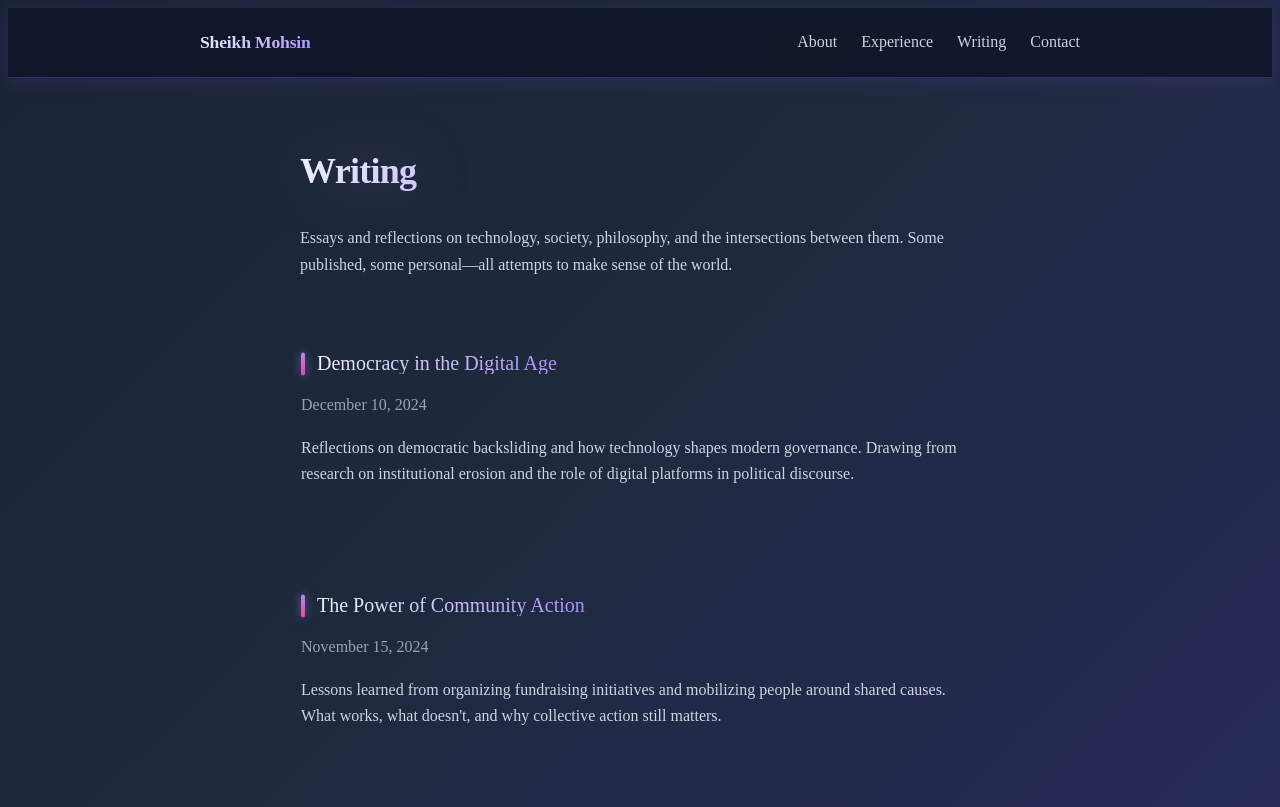
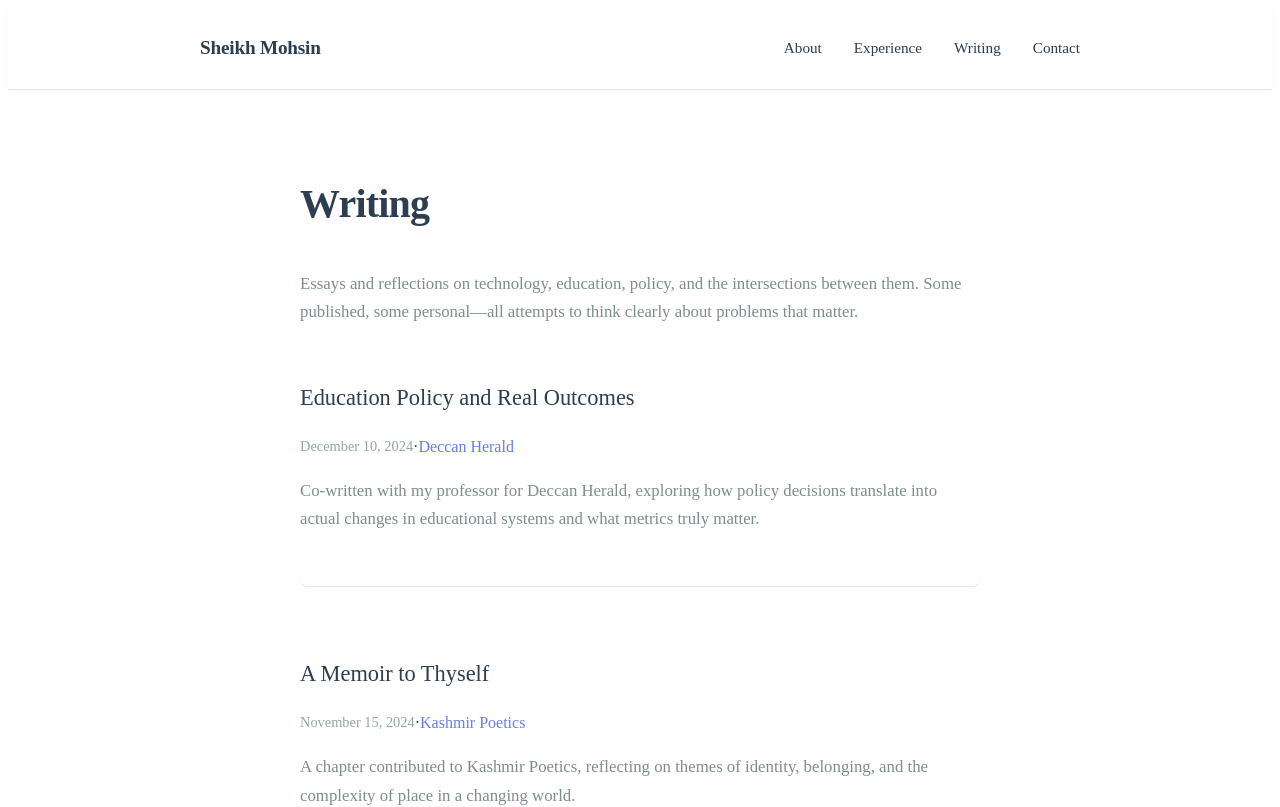
Before and after one commit to SheikhMohsin9311/personal-site, a Next.js app: page /writing in a window 1280 px wide. Shown: the top 807 px of the page. Built offline with nearby package versions, Linux system fonts and the light colour scheme.

Commit message:
Adding more consistency to each aspect

```diff
--- a/src/app/experience/page.tsx
+++ b/src/app/experience/page.tsx
@@ -4,49 +4,93 @@ export default function Experience() {
       <h1>Experience</h1>
 
       <p>
-        My experience spans academic projects, research work, and practical
-        applications of data science and systems thinking.
+        My experience spans research, operations, technical work, and writing—all
+        driven by a desire to create measurable impact through technology and
+        clear thinking.
       </p>
 
       <div className="mt-12 space-y-10">
         <div>
-          <h2 className="text-lg font-medium text-slate-900">Research Assistant</h2>
-          <p className="text-sm text-slate-600 mt-1">FLAME University · 2024 - Present</p>
+          <h2 className="text-lg font-medium text-violet-300">QA Testing Intern</h2>
+          <p className="text-sm text-slate-400 mt-1">PartyHub · Remote · July 2025 - August 2025</p>
           <p className="mt-3">
-            Working on applied research projects at the intersection of data
-            analysis and public policy. Conducting literature reviews, building
-            analytical models, and contributing to policy briefs on governance
-            and service delivery.
+            Conducted manual testing of user-facing and backend systems to ensure
+            stability and smooth deployment. Developed detailed bug reports and
+            collaborated with developers to improve system reliability and user
+            experience. Tested new features under development, verified API responses,
+            and checked cross-device compatibility. Gained hands-on experience in
+            real-world product testing cycles, issue tracking, and iterative release
+            validation.
           </p>
         </div>
 
         <div>
-          <h2 className="text-lg font-medium text-slate-900">Data Analytics Intern</h2>
-          <p className="text-sm text-slate-600 mt-1">Local Government Initiative · Summer 2024</p>
+          <h2 className="text-lg font-medium text-violet-300">Research and Operations Intern</h2>
+          <p className="text-sm text-slate-400 mt-1">Goonj · Delhi · May 2025 - June 2025</p>
           <p className="mt-3">
-            Analyzed municipal service data to identify bottlenecks in citizen
-            service delivery. Developed data visualizations and presented findings
-            to administrative staff, leading to process improvements in three
-            departments.
+            Worked with Goonj, a non-profit addressing issues of surplus and shortage
+            in urban and rural India. Focused on data-driven insights and operational
+            efficiency in education and material reuse verticals. Analysed records
+            related to book donations, usage, and redistribution to study utilisation
+            patterns and system gaps. Created structured datasets and simple visual
+            summaries to quantify utility and impact of educational material. Proposed
+            process optimisations to improve sorting and reallocation based on
+            empirical findings. Led a team of interns coordinating educational outreach
+            campaigns, aligning field data with on-ground needs.
           </p>
         </div>
 
         <div>
-          <h2 className="text-lg font-medium text-slate-900">Academic Projects</h2>
-          <p className="text-sm text-slate-600 mt-1">FLAME University · 2023 - Present</p>
-          <ul className="mt-3 space-y-2">
-            <li>• Built a recommendation system for optimizing resource allocation in university facilities</li>
-            <li>• Conducted statistical analysis of educational outcomes using regression modeling</li>
-            <li>• Developed a web scraping tool for tracking policy changes across government websites</li>
-          </ul>
+          <h2 className="text-lg font-medium text-violet-300">Writer & Contributor</h2>
+          <p className="text-sm text-slate-400 mt-1">Various Publications</p>
+          <p className="mt-3">
+            Written for Deccan Herald with my professor about education policy,
+            exploring how policy decisions affect real outcomes in educational systems.
+            Also contributed chapters to Kashmir Poetics, a Kashmir-based magazine,
+            exploring themes of identity, place, and change.
+          </p>
+        </div>
+
+        <div>
+          <h2 className="text-lg font-medium text-violet-300">Atal Tinkering Labs Coordinator</h2>
+          <p className="text-sm text-slate-400 mt-1">Jawahar Navodaya Vidyalaya · Kashmir</p>
+          <p className="mt-3">
+            Taught 3D printing and basic fabrication to junior students, helping
+            them understand how ideas become physical objects. This role taught me
+            patience, clear explanation, and the importance of hands-on learning.
+          </p>
         </div>
       </div>
 
-      <h2 className="mt-12">Skills</h2>
-      <p>
-        Python, R, SQL, JavaScript, statistical modeling, data visualization,
-        algorithm design, systems analysis, technical writing
+      <h2 className="mt-12">Technical Skills</h2>
+      <p className="mb-4">
+        <span className="text-slate-400">Programming Languages:</span> C++, Python
       </p>
+      <p className="mb-4">
+        <span className="text-slate-400">Data & Analytics:</span> Data Structures & Algorithms,
+        Data Analysis, AWS, Data Mining, Theoretical Computer Science, Algorithmic Thinking
+      </p>
+      <p className="mb-4">
+        <span className="text-slate-400">Languages:</span> English, Hindi, Urdu, Kashmiri
+      </p>
+
+      <h2 className="mt-8">Academic Involvement</h2>
+      <ul>
+        <li>Member of Dot Slash Club (University Coding Team - Programming and Hackathons)</li>
+        <li>Full ride merit-based scholarship recipient at FLAME University</li>
+        <li>Badminton Team member</li>
+        <li>Debate Team member</li>
+        <li>Former Extracurricular Head at Jawahar Navodaya Vidyalaya</li>
+      </ul>
+
+      <div className="mt-8">
+        <a
+          href="/resume.pdf"
+          className="inline-block px-6 py-3 bg-violet-600 hover:bg-violet-700 text-white rounded-lg transition-all hover:shadow-lg hover:shadow-violet-500/50"
+        >
+          View Resume
+        </a>
+      </div>
     </section>
   );
 }
--- a/src/app/globals.css
+++ b/src/app/globals.css
@@ -11,13 +11,12 @@ html {
 }
 
 body {
-  background: linear-gradient(135deg, #0f172a 0%, #1e293b 50%, #312e81 100%);
-  background-size: 200% 200%;
-  animation: gradientShift 20s ease infinite, fadeIn 0.6s ease-in;
-  color: #f1f5f9; /* slate-100 */
+  background: #ffffff;
+  color: #2c3e50;
   font-family: 'Times New Roman', Times, serif;
-  line-height: 1.65;
+  line-height: 1.7;
   min-height: 100vh;
+  animation: fadeIn 0.6s ease-in;
 }
 
 @keyframes fadeIn {
@@ -29,28 +28,19 @@ body {
   }
 }
 
-@keyframes gradientShift {
-  0%, 100% {
-    background-position: 0% 50%;
-  }
-  50% {
-    background-position: 100% 50%;
-  }
-}
-
 /* ===============================
    Layout
    =============================== */
 
 .site-header {
-  border-bottom: 1px solid rgba(139, 92, 246, 0.3);
-  background: rgba(15, 23, 42, 0.9);
-  backdrop-filter: blur(12px);
+  border-bottom: 1px solid #e8e8e8;
+  background: rgba(255, 255, 255, 0.98);
+  backdrop-filter: blur(10px);
   position: sticky;
   top: 0;
   z-index: 100;
   animation: slideDown 0.4s ease-out;
-  box-shadow: 0 4px 20px rgba(139, 92, 246, 0.15);
+  box-shadow: 0 2px 8px rgba(0, 0, 0, 0.03);
 }
 
 @keyframes slideDown {
@@ -67,7 +57,7 @@ body {
 .nav {
   max-width: 880px;
   margin: 0 auto;
-  padding: 1.25rem 1rem;
+  padding: 1.5rem 1rem;
   display: flex;
   align-items: center;
   justify-content: space-between;
@@ -75,13 +65,15 @@ body {
 
 .nav-links {
   display: flex;
-  gap: 1.5rem;
+  gap: 2rem;
 }
 
 .nav-links a {
   position: relative;
   transition: all 0.3s ease;
-  color: #cbd5e1;
+  color: #2c3e50;
+  font-size: 0.95rem;
+  font-weight: 400;
 }
 
 .nav-links a::after {
@@ -91,9 +83,8 @@ body {
   left: 0;
   width: 0;
   height: 2px;
-  background: linear-gradient(90deg, #a78bfa, #ec4899);
+  background: linear-gradient(90deg, #667eea, #764ba2);
   transition: width 0.3s ease;
-  box-shadow: 0 0 8px rgba(167, 139, 250, 0.6);
 }
 
 .nav-links a:hover::after {
@@ -101,15 +92,13 @@ body {
 }
 
 .nav-links a:hover {
-  color: #a78bfa;
-  transform: translateY(-2px);
-  text-shadow: 0 0 20px rgba(167, 139, 250, 0.5);
+  color: #667eea;
 }
 
 .content {
   max-width: 680px;
-  margin: 4rem auto;
-  padding: 0 1rem;
+  margin: 5rem auto;
+  padding: 0 1.5rem;
   animation: fadeInUp 0.7s ease-out;
 }
 
@@ -126,10 +115,11 @@ body {
 
 .footer {
   max-width: 880px;
-  margin: 6rem auto 2rem;
-  padding: 0 1rem;
-  font-size: 0.85rem;
-  color: #94a3b8;
+  margin: 8rem auto 3rem;
+  padding: 0 1.5rem;
+  font-size: 0.875rem;
+  color: #7f8c8d;
+  text-align: center;
   animation: fadeIn 1s ease-in 0.5s backwards;
 }
 
@@ -138,16 +128,12 @@ body {
    =============================== */
 
 h1 {
-  font-size: 2.25rem;
+  font-size: 2.5rem;
   font-weight: 600;
   letter-spacing: -0.02em;
-  margin-bottom: 1.5rem;
-  background: linear-gradient(135deg, #f1f5f9 0%, #a78bfa 50%, #ec4899 100%);
-  -webkit-background-clip: text;
-  -webkit-text-fill-color: transparent;
-  background-clip: text;
+  margin-bottom: 2rem;
+  color: #2c3e50;
   animation: slideInLeft 0.6s ease-out;
-  filter: drop-shadow(0 0 30px rgba(167, 139, 250, 0.3));
 }
 
 @keyframes slideInLeft {
@@ -162,33 +148,20 @@ h1 {
 }
 
 h2 {
-  font-size: 1.25rem;
+  font-size: 1.4rem;
   font-weight: 500;
   margin-top: 3rem;
-  margin-bottom: 0.75rem;
-  color: #c4b5fd;
+  margin-bottom: 1rem;
+  color: #34495e;
   position: relative;
-  padding-left: 1rem;
   animation: slideInLeft 0.6s ease-out;
 }
 
-h2::before {
-  content: '';
-  position: absolute;
-  left: 0;
-  top: 50%;
-  transform: translateY(-50%);
-  width: 4px;
-  height: 70%;
-  background: linear-gradient(180deg, #a78bfa, #ec4899);
-  border-radius: 2px;
-  box-shadow: 0 0 10px rgba(167, 139, 250, 0.6);
-}
-
 p {
-  margin-bottom: 1.25rem;
-  color: #cbd5e1;
+  margin-bottom: 1.5rem;
+  color: #546e7a;
   animation: fadeIn 0.8s ease-in;
+  font-size: 1.05rem;
 }
 
 /* ===============================
@@ -202,24 +175,20 @@ a {
 }
 
 a:hover {
-  color: #a78bfa;
-  text-shadow: 0 0 10px rgba(167, 139, 250, 0.4);
+  color: #667eea;
 }
 
 .brand {
   font-weight: 600;
   letter-spacing: -0.01em;
+  font-size: 1.2rem;
   transition: all 0.3s ease;
-  background: linear-gradient(135deg, #f1f5f9 0%, #a78bfa 100%);
-  -webkit-background-clip: text;
-  -webkit-text-fill-color: transparent;
-  background-clip: text;
-  font-size: 1.1rem;
+  color: #2c3e50;
 }
 
 .brand:hover {
-  transform: scale(1.05);
-  filter: drop-shadow(0 0 15px rgba(167, 139, 250, 0.6));
+  color: #667eea;
+  transform: scale(1.02);
 }
 
 /* ===============================
@@ -227,16 +196,18 @@ a:hover {
    =============================== */
 
 ul {
-  margin-top: 1rem;
+  margin-top: 1.5rem;
+  margin-bottom: 1.5rem;
 }
 
 li {
-  margin-bottom: 0.75rem;
+  margin-bottom: 1rem;
   position: relative;
-  padding-left: 1.5rem;
+  padding-left: 1.75rem;
   animation: fadeInUp 0.6s ease-out;
   animation-fill-mode: backwards;
-  color: #cbd5e1;
+  color: #546e7a;
+  line-height: 1.7;
 }
 
 li:nth-child(1) { animation-delay: 0.1s; }
@@ -246,23 +217,22 @@ li:nth-child(4) { animation-delay: 0.4s; }
 li:nth-child(5) { animation-delay: 0.5s; }
 
 li::before {
-  content: '→';
+  content: '•';
   position: absolute;
   left: 0;
-  color: #a78bfa;
+  color: #667eea;
   font-weight: bold;
-  transition: transform 0.3s ease;
-  text-shadow: 0 0 10px rgba(167, 139, 250, 0.6);
+  transition: all 0.3s ease;
+  font-size: 1.2rem;
 }
 
 li:hover::before {
-  transform: translateX(4px);
-  color: #ec4899;
-  text-shadow: 0 0 15px rgba(236, 72, 153, 0.8);
+  color: #764ba2;
+  transform: scale(1.2);
 }
 
 li:hover {
-  color: #f1f5f9;
+  color: #2c3e50;
 }
 
 /* ===============================
@@ -275,36 +245,37 @@ section {
 
 article {
   transition: all 0.3s ease;
-  padding: 1.5rem;
-  border-radius: 12px;
-  margin: -1.5rem;
+  padding: 1.75rem 0;
+  border-radius: 8px;
   margin-bottom: 0.5rem;
-  border: 1px solid transparent;
 }
 
 article:hover {
-  background: rgba(30, 41, 59, 0.6);
-  transform: translateX(8px);
-  box-shadow: 0 8px 30px rgba(167, 139, 250, 0.2);
-  border: 1px solid rgba(167, 139, 250, 0.3);
+  transform: translateX(6px);
+}
+
+article h2 {
+  margin-top: 0;
 }
 
 article h2 a {
-  background: linear-gradient(135deg, #f1f5f9 0%, #a78bfa 100%);
-  -webkit-background-clip: text;
-  -webkit-text-fill-color: transparent;
-  background-clip: text;
+  color: #2c3e50;
+  transition: color 0.3s ease;
 }
 
 article:hover h2 a {
-  background: linear-gradient(135deg, #a78bfa 0%, #ec4899 100%);
-  -webkit-background-clip: text;
-  -webkit-text-fill-color: transparent;
-  background-clip: text;
+  color: #667eea;
 }
 
 time {
-  color: #94a3b8 !important;
+  color: #95a5a6 !important;
+  font-size: 0.9rem;
+}
+
+/* Buttons */
+button,
+a.inline-block {
+  font-family: 'Times New Roman', Times, serif;
 }
 
 /* Smooth transitions for all interactive elements */
@@ -314,24 +285,74 @@ button, input, select, textarea {
 
 /* Accent color for interactive elements */
 ::selection {
-  background: rgba(167, 139, 250, 0.3);
-  color: #f1f5f9;
+  background: #e8eaf6;
+  color: #2c3e50;
 }
 
-/* Scrollbar styling for dark theme */
+/* Scrollbar styling */
 ::-webkit-scrollbar {
   width: 10px;
 }
 
 ::-webkit-scrollbar-track {
-  background: #1e293b;
+  background: #f8f9fa;
 }
 
 ::-webkit-scrollbar-thumb {
-  background: linear-gradient(180deg, #a78bfa, #ec4899);
+  background: #cbd5e0;
   border-radius: 5px;
 }
 
 ::-webkit-scrollbar-thumb:hover {
-  background: linear-gradient(180deg, #c4b5fd, #f472b6);
+  background: #a0aec0;
 }
+
+/* Subtle accent elements */
+.text-violet-300,
+.text-violet-400 {
+  color: #667eea !important;
+}
+
+.text-pink-400 {
+  color: #764ba2 !important;
+}
+
+.text-slate-300,
+.text-slate-400 {
+  color: #7f8c8d !important;
+}
+
+.text-slate-500 {
+  color: #95a5a6 !important;
+}
+
+.text-slate-700 {
+  color: #546e7a !important;
+}
+
+.border-slate-700 {
+  border-color: #e8e8e8 !important;
+}
+
+.bg-violet-600 {
+  background: linear-gradient(135deg, #667eea 0%, #764ba2 100%);
+}
+
+.bg-violet-600:hover {
+  background: linear-gradient(135deg, #5568d3 0%, #653a8b 100%);
+  transform: translateY(-2px);
+  box-shadow: 0 4px 12px rgba(102, 126, 234, 0.3);
+}
+
+/* Spacing adjustments */
+.space-y-4 > * + * {
+  margin-top: 1.5rem;
+}
+
+.space-y-8 > * + * {
+  margin-top: 2.5rem;
+}
+
+.space-y-10 > * + * {
+  margin-top: 3rem;
+}
--- a/src/app/writing/page.tsx
+++ b/src/app/writing/page.tsx
@@ -1,28 +1,36 @@
 export default function Writing() {
   const posts = [
     {
-      title: "Democracy in the Digital Age",
+      title: "Education Policy and Real Outcomes",
       date: "2024-12-10",
-      excerpt: "Reflections on democratic backsliding and how technology shapes modern governance. Drawing from research on institutional erosion and the role of digital platforms in political discourse.",
-      slug: "democracy-digital-age"
+      excerpt: "Co-written with my professor for Deccan Herald, exploring how policy decisions translate into actual changes in educational systems and what metrics truly matter.",
+      slug: "education-policy-outcomes",
+      publication: "Deccan Herald"
     },
     {
-      title: "The Power of Community Action",
+      title: "A Memoir to Thyself",
       date: "2024-11-15",
-      excerpt: "Lessons learned from organizing fundraising initiatives and mobilizing people around shared causes. What works, what doesn't, and why collective action still matters.",
-      slug: "power-community-action"
+      excerpt: "A chapter contributed to Kashmir Poetics, reflecting on themes of identity, belonging, and the complexity of place in a changing world.",
+      slug: "identity-place-kashmir",
+      publication: "Kashmir Poetics"
     },
     {
-      title: "Teaching in the Age of AI",
-      date: "2024-10-22",
-      excerpt: "Thoughts on what it means to be a teacher when information is abundant but wisdom is scarce. How do we help others learn when the answers are just a search away?",
-      slug: "teaching-age-ai"
+      title: "Data-Driven Insights in Non-Profit Operations",
+      date: "2024-10-08",
+      excerpt: "Lessons from analyzing book donation patterns at Goonj. How simple datasets and empirical findings can reveal system gaps and drive operational improvements.",
+      slug: "data-insights-nonprofit"
     },
     {
-      title: "Philosophy Meets Programming",
+      title: "Testing as Learning",
       date: "2024-09-18",
-      excerpt: "How philosophical thinking shapes better code and better systems. On the importance of asking why before diving into how.",
-      slug: "philosophy-meets-programming"
+      excerpt: "What QA testing taught me about systems thinking, user experience, and the gap between how we think software should work and how it actually does.",
+      slug: "testing-as-learning"
+    },
+    {
+      title: "Teaching 3D Printing to Juniors",
+      date: "2024-08-05",
+      excerpt: "Reflections from coordinating Atal Tinkering Labs. How hands-on learning changes the way students think about ideas becoming reality.",
+      slug: "teaching-3d-printing"
     }
   ];
 
@@ -31,9 +39,9 @@ export default function Writing() {
       <h1>Writing</h1>
 
       <p className="text-slate-300 leading-relaxed mb-8">
-        Essays and reflections on technology, society, philosophy, and the
+        Essays and reflections on technology, education, policy, and the
         intersections between them. Some published, some personal—all attempts
-        to make sense of the world.
+        to think clearly about problems that matter.
       </p>
 
       <div className="space-y-8">
@@ -44,13 +52,21 @@ export default function Writing() {
                 {post.title}
               </a>
             </h2>
-            <time className="text-sm text-slate-500 block mb-3">
+            <div className="flex items-center gap-3 mb-3">
+              <time className="text-sm text-slate-500">
                 {new Date(post.date).toLocaleDateString('en-US', {
                   year: 'numeric',
                   month: 'long',
                   day: 'numeric'
                 })}
               </time>
+              {post.publication && (
+                <>
+                  <span className="text-slate-600">·</span>
+                  <span className="text-sm text-violet-400">{post.publication}</span>
+                </>
+              )}
+            </div>
             <p className="text-slate-300 leading-relaxed">
               {post.excerpt}
             </p>
@@ -59,8 +75,7 @@ export default function Writing() {
       </div>
 
       <p className="mt-12 text-slate-400 text-sm">
-        Selected articles from my newspaper column and personal essays.
-        More coming soon.
+        Selected articles from publications and personal essays. More coming soon.
       </p>
     </section>
   );
```
Also changed, not shown: src/app/about/page.tsx (+34 -25 lines), src/app/page.tsx (+30 -10 lines). Lines whose indentation alone changed are shown as unchanged.
